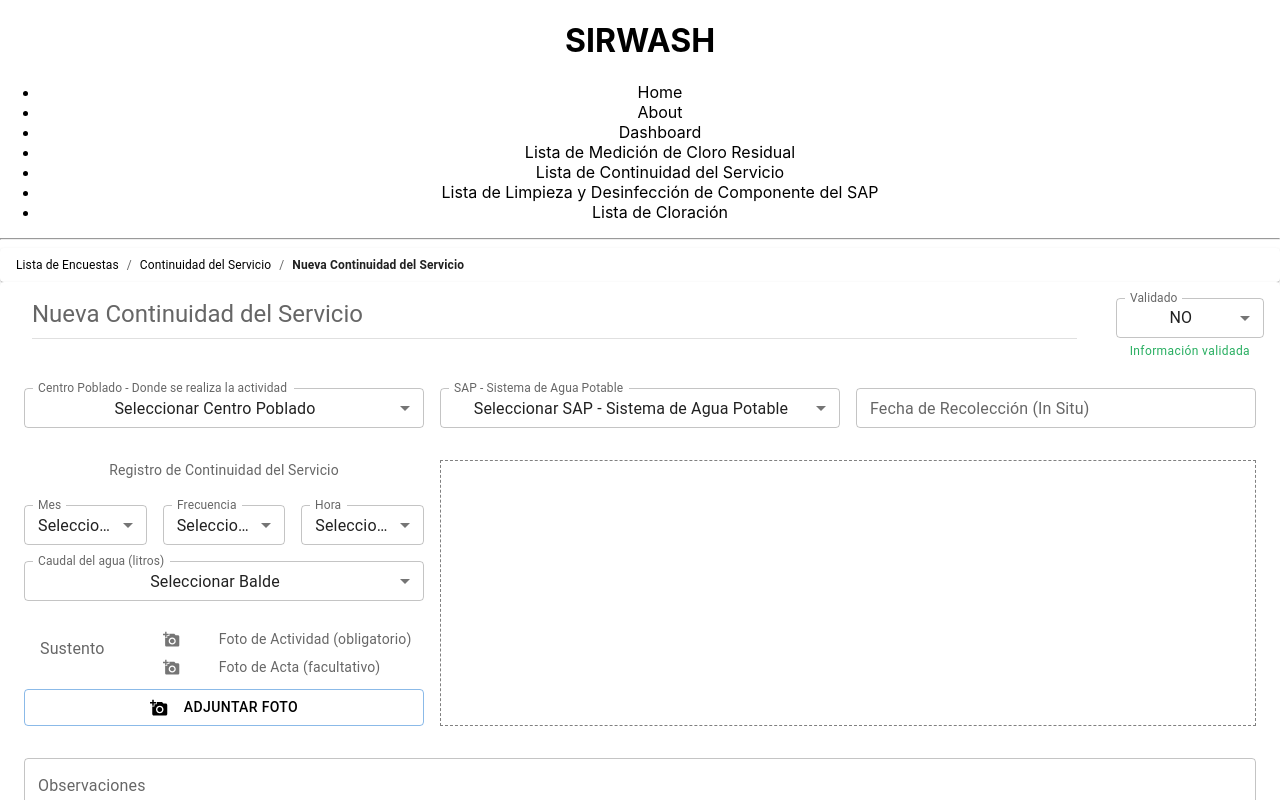
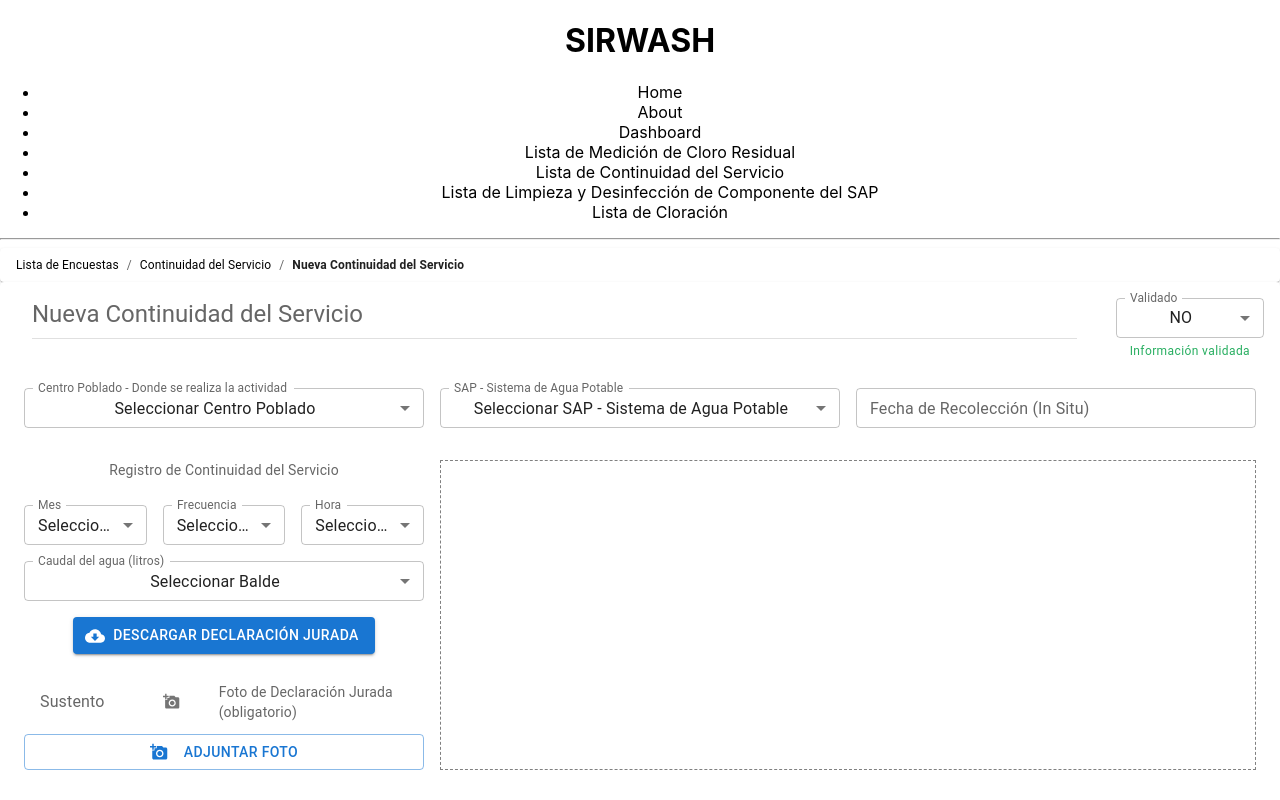
Before and after one commit to HDRamosMendoza/ReactJ-S, a React (Create React App) app in the folder 4_Proyecto/sirwash/: page /ListaDeEncuestas/ContinuidadServicio/NuevaContinuidadServicio in a window 1280 px wide. Shown: the top 800 px of the page. Built offline with nearby package versions, Linux system fonts and the light colour scheme.

Commit message:
Ajustes a las encuestas

```diff
--- a/4_Proyecto/sirwash/src/modulos/Cloracion/NuevaCloracion.js
+++ b/4_Proyecto/sirwash/src/modulos/Cloracion/NuevaCloracion.js
@@ -294,13 +294,13 @@
                               <ListItemIcon>
                                 <AddAPhotoIcon sx={{fontSize:17}}/>
                               </ListItemIcon>
-                              <ListItemText secondary="Foto de Acta (facultativo)"/>
+                              <ListItemText secondary="Foto de Registro de Cloración del Prestador/Operador (obligatorio)"/>
                             </ListItem>
                           </List>
                         </Box>
                       </Box>
 
-                      <Button variant="outlined" href="#outlined-buttons" fullWidth>
+                      <Button variant="outlined"  fullWidth>
                         <AddAPhotoIcon  sx={{fontSize:18,marginRight:2}}/>
                         Adjuntar Foto
                       </Button>
--- a/4_Proyecto/sirwash/src/modulos/Continuidad-Servicio/NuevaContinuidadServicio.js
+++ b/4_Proyecto/sirwash/src/modulos/Continuidad-Servicio/NuevaContinuidadServicio.js
@@ -20,6 +20,7 @@
 import ListItemIcon from '@mui/material/ListItemIcon';
 import ListItemText from '@mui/material/ListItemText';
 import Typography from '@mui/material/Typography';
+import CloudDownloadIcon from '@mui/icons-material/CloudDownload';
 
 const NAV_01 = "Lista de Encuestas";
 const URL_01 = "/home";
@@ -303,6 +304,16 @@
                     </Box>
 
                     <Box gridColumn="span 12">
+                      <Button
+                        variant="contained"
+                        startIcon={<CloudDownloadIcon />}>
+                        Descargar Declaración Jurada
+                      </Button>
+                    </Box>
+
+
+
+                    <Box gridColumn="span 12">
                       <Box display="grid" gridTemplateColumns="repeat(12, 1fr)" gap={2}>
                         <Box gridColumn="span 4">
                           <List>
@@ -317,19 +328,13 @@
                               <ListItemIcon>
                                 <AddAPhotoIcon sx={{fontSize: 17}}/>
                               </ListItemIcon>
-                              <ListItemText secondary="Foto de Actividad (obligatorio)"/>
-                            </ListItem>
-                            <ListItem sx={{padding:0}}>
-                              <ListItemIcon>
-                                <AddAPhotoIcon sx={{fontSize:17}}/>
-                              </ListItemIcon>
-                              <ListItemText secondary="Foto de Acta (facultativo)"/>
+                              <ListItemText secondary="Foto de Declaración Jurada (obligatorio)"/>
                             </ListItem>
                           </List>
                         </Box>
                       </Box>
 
-                      <Button variant="outlined" href="#outlined-buttons" fullWidth>
+                      <Button variant="outlined" fullWidth>
                         <AddAPhotoIcon  sx={{fontSize:18,marginRight:2}}/>
                         Adjuntar Foto
                       </Button>
--- a/4_Proyecto/sirwash/src/modulos/Medicion-Cloro-Residual/NuevaMedicionCloroResidual.js
+++ b/4_Proyecto/sirwash/src/modulos/Medicion-Cloro-Residual/NuevaMedicionCloroResidual.js
@@ -294,7 +294,7 @@
                         </Box>
                       </Box>
 
-                      <Button variant="outlined" href="#outlined-buttons" fullWidth>
+                      <Button variant="outlined" fullWidth>
                         <AddAPhotoIcon  sx={{fontSize:18,marginRight:2}}/>
                         Adjuntar Foto
                       </Button>
```
